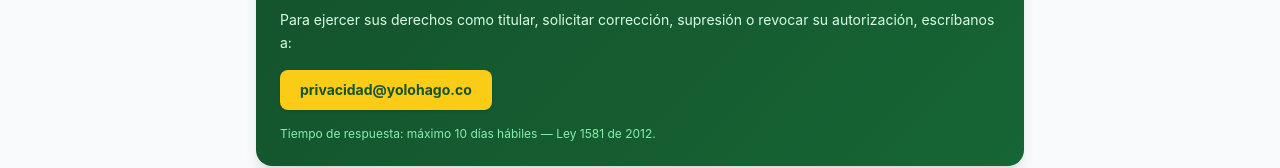
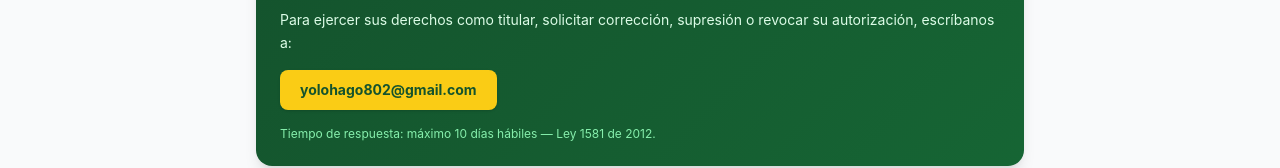
Before and after one commit to victorGutyy/yo-lo-hago1, a React (Vite) app: page /como-funciona in a window 1280 px wide. Shown: the part 3189-3357 px from the top of the page. Built offline with nearby package versions, Linux system fonts and the light colour scheme; no server answers.

Commit message:
fix: correo de contacto Habeas Data actualizado

```diff
--- a/src/pages/HowItWorks.jsx
+++ b/src/pages/HowItWorks.jsx
@@ -375,10 +375,10 @@
                 supresión o revocar su autorización, escríbanos a:
               </p>
               <a
-                href="mailto:privacidad@yolohago.co"
+                href="mailto:yolohago802@gmail.com"
                 className="inline-block bg-yellow-400 text-green-900 font-bold text-sm px-5 py-2.5 rounded-lg hover:bg-yellow-300 active:scale-95 transition-all duration-200 shadow"
               >
-                privacidad@yolohago.co
+                yolohago802@gmail.com
               </a>
               <p className="text-green-300 text-xs mt-4">
                 Tiempo de respuesta: máximo 10 días hábiles — Ley 1581 de 2012.
```
